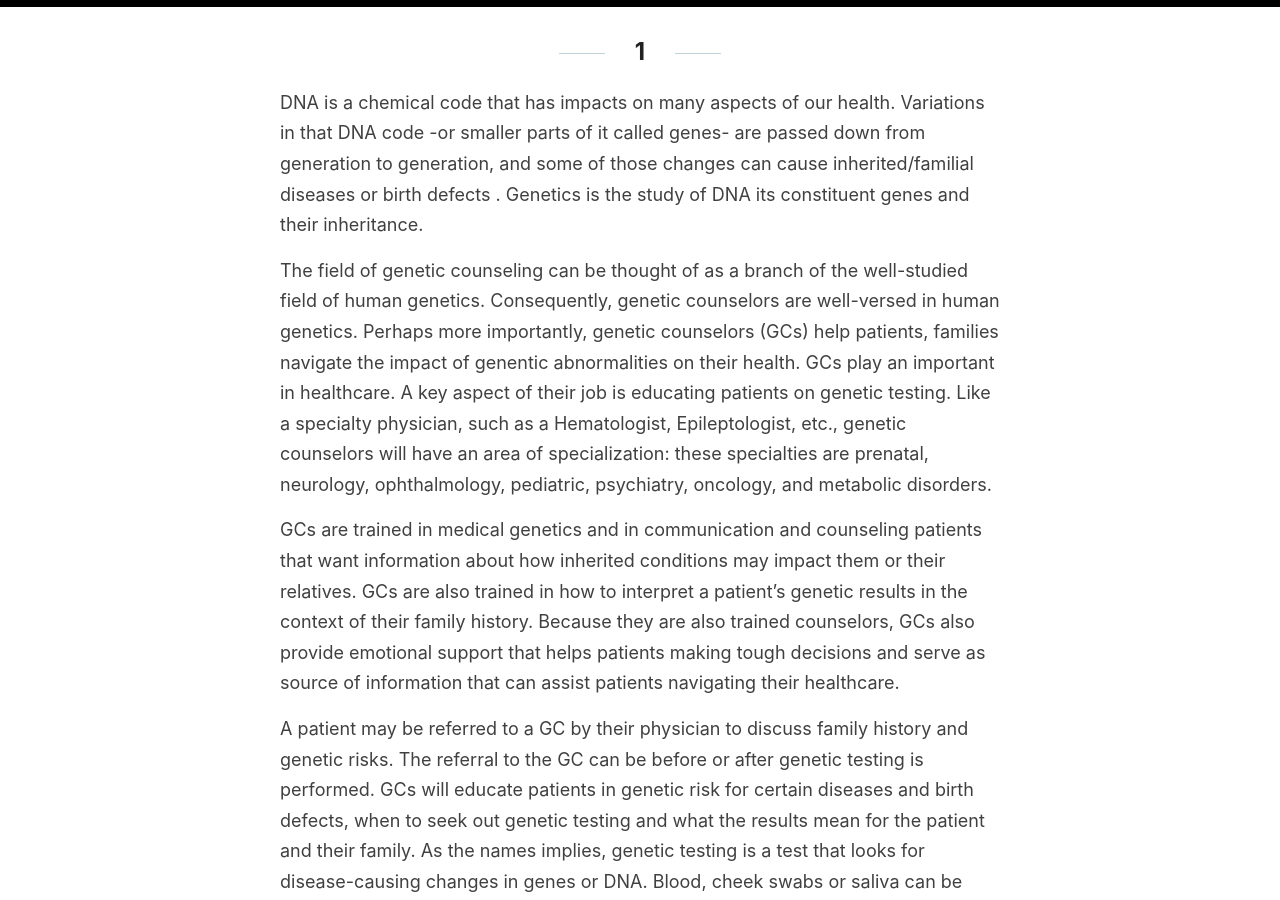
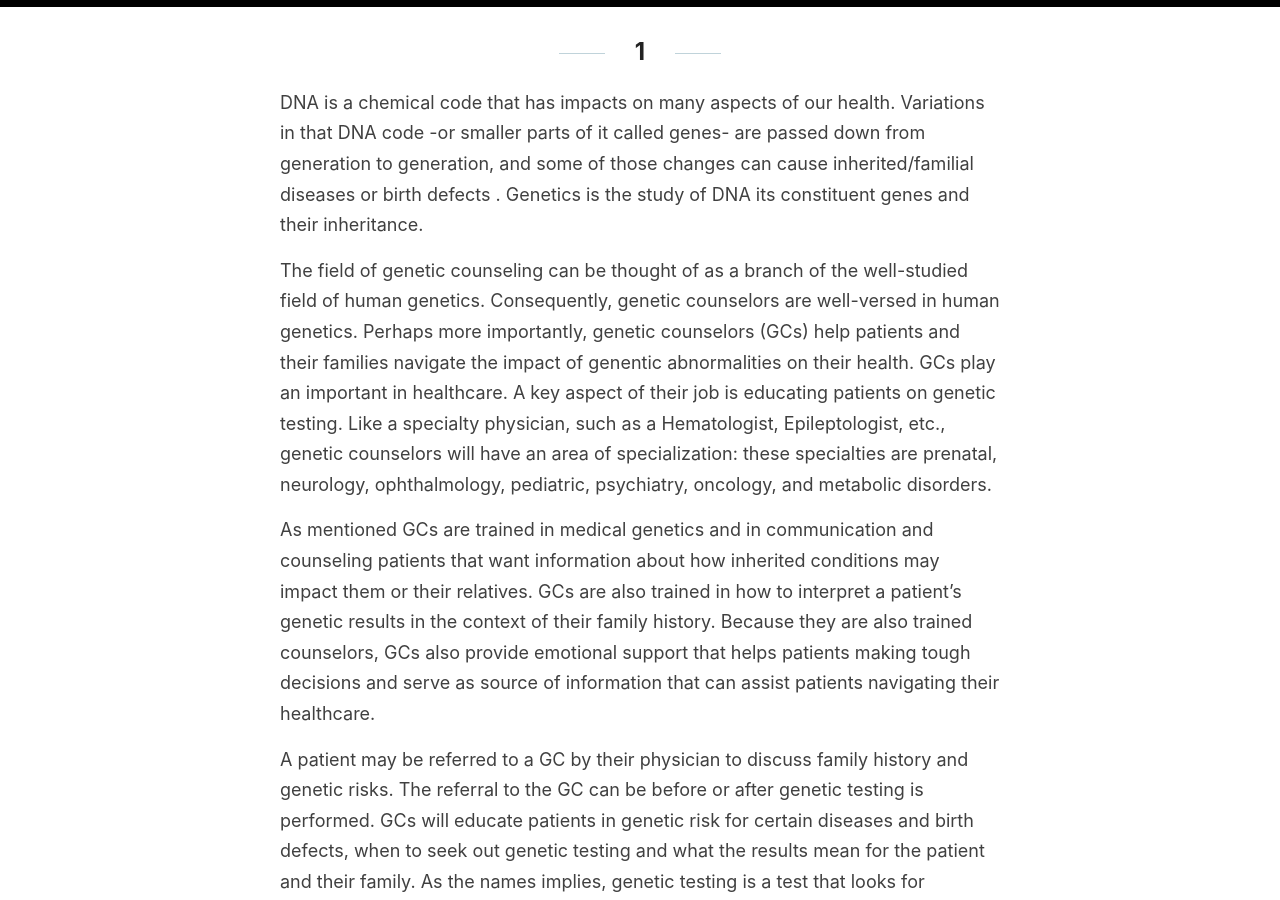
Before and after one commit to estevezb/Exploring-Genetic-Counseling, a Jekyll site: the page built from _posts/2022-03-05-Hello-World.md, in a window 1280 px wide and 900 px high, scrolled down 319 px. Built offline with Jekyll 4.4.1, drawn with Linux system fonts in a browser that asks for light colours.

Commit message:
Update 2022-03-05-Hello-World.md

```diff
--- a/_posts/2022-03-05-Hello-World.md
+++ b/_posts/2022-03-05-Hello-World.md
@@ -9,9 +9,9 @@ category: overview
 ------
 DNA is a chemical code that has impacts on many aspects of our health. Variations in that DNA code -or smaller parts of it called genes- are passed down from generation to generation, and some of those changes can cause inherited/familial diseases or birth defects .  Genetics is the study of DNA its constituent genes and their inheritance.
 
-The field of genetic counseling can be thought of as a branch of the well-studied field of human genetics. Consequently, genetic counselors are well-versed in human genetics. Perhaps more importantly, genetic counselors (GCs) help patients, families navigate the impact of genentic abnormalities on their health. GCs play an important in healthcare. A key aspect of their job is educating patients on genetic testing.  Like a specialty physician, such as a Hematologist, Epileptologist, etc.,  genetic counselors will have an area of specialization: these specialties are prenatal, neurology, ophthalmology, pediatric, psychiatry, oncology, and metabolic disorders.
+The field of genetic counseling can be thought of as a branch of the well-studied field of human genetics. Consequently, genetic counselors are well-versed in human genetics. Perhaps more importantly, genetic counselors (GCs) help patients and their families navigate the impact of genentic abnormalities on their health. GCs play an important in healthcare. A key aspect of their job is educating patients on genetic testing.  Like a specialty physician, such as a Hematologist, Epileptologist, etc.,  genetic counselors will have an area of specialization: these specialties are prenatal, neurology, ophthalmology, pediatric, psychiatry, oncology, and metabolic disorders.
 
-GCs are trained in medical genetics and in communication and counseling patients that want information about how inherited conditions may impact them or their relatives. GCs are also trained in how to interpret a patient’s genetic results in the context of their family history. Because they are also trained counselors, GCs also provide emotional support that helps patients making tough decisions and serve as source of information that can assist patients navigating their healthcare.
+As mentioned GCs are trained in medical genetics and in communication and counseling patients that want information about how inherited conditions may impact them or their relatives. GCs are also trained in how to interpret a patient’s genetic results in the context of their family history. Because they are also trained counselors, GCs also provide emotional support that helps patients making tough decisions and serve as source of information that can assist patients navigating their healthcare.
 
 A patient may be referred to a GC by their physician to discuss family history and genetic risks. The referral to the GC can be before or after genetic testing is performed. GCs will educate patients in genetic risk for certain diseases and birth defects, when to seek out genetic testing and what the results mean for the patient and their family. As the names implies, genetic testing is a test that looks for disease-causing changes in genes or DNA.  Blood, cheek swabs or saliva can be used to extract patient DNA that is needed for genetic tests.
 
```
